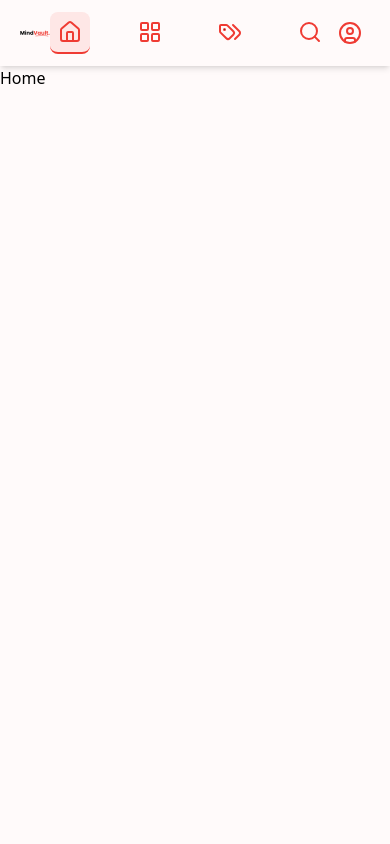
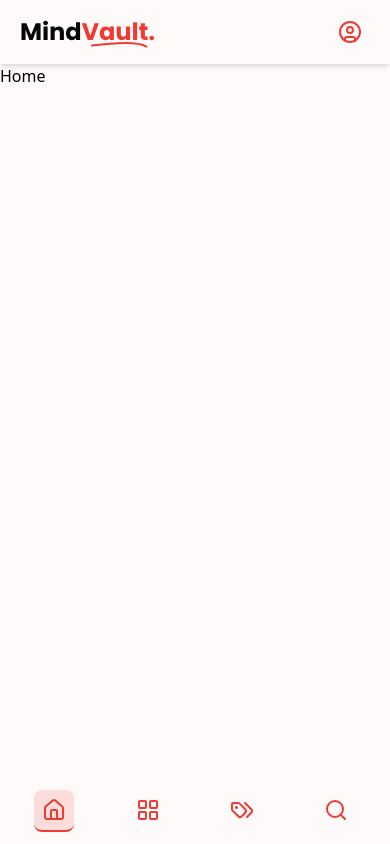
Before and after one commit to aaronwrites/bookmarkManager, a React (Vite) app in the folder bookmarkManager-fe/: page / in a window 390 px wide. Built offline with nearby package versions, Linux system fonts and the light colour scheme.

Commit message:
Altered the nav's behavior to position it in the bottom in smaller devices

```diff
--- a/bookmarkManager-fe/src/components/Nav.tsx
+++ b/bookmarkManager-fe/src/components/Nav.tsx
@@ -2,25 +2,27 @@ import { House, LayoutGrid, Tags, Search } from "lucide-react"
 import NavItem from "./ui/NavItem"
 import ToolTip from "./ui/ToolTip"
 
-const Nav = () => {
+const Nav = ({ navPosition } : {
+    navPosition: "top" | "bottom"
+}) => {
   return (
-    <nav className="relative flex items-center gap-10">
-        <ToolTip text="Home">
+    <nav className="relative flex justify-evenly items-center gap-10">
+        <ToolTip position={navPosition === "top" ? "bottom" : "top"} text="Home">
             <NavItem to="/">
                 <House color="#EF3B33" />
             </NavItem>
         </ToolTip>
-        <ToolTip text="Collections">
+        <ToolTip position={navPosition === "top" ? "bottom" : "top"} text="Collections">
             <NavItem to="/collections">
                 <LayoutGrid color="#EF3B33" />
             </NavItem>
         </ToolTip>
-        <ToolTip text="Tags">
+        <ToolTip position={navPosition === "top" ? "bottom" : "top"} text="Tags">
             <NavItem to="/tags">
                 <Tags color="#EF3B33"/>
             </NavItem>
         </ToolTip>
-        <ToolTip text="Search">
+        <ToolTip position={navPosition === "top" ? "bottom" : "top"} text="Search">
             <NavItem to="/search">
                 <Search color="#EF3B33"/>
             </NavItem>
--- a/bookmarkManager-fe/src/components/ui/Header.tsx
+++ b/bookmarkManager-fe/src/components/ui/Header.tsx
@@ -6,7 +6,12 @@ const Header = () => {
   return (
     <header className="bg-background flex justify-between items-center sticky top-0 w-full py-3 px-5 shadow-md">
         <Logo />
-        <Nav />
+        <div className="hidden lg:block">
+          <Nav navPosition="top" />
+        </div>
+        <div className="fixed bottom-0 lg:hidden left-0 w-full py-3 px-5 z-10 bg-background shadow-xl">
+          <Nav navPosition="bottom" />
+        </div>
         <Avatar />
     </header>
   )
--- a/bookmarkManager-fe/src/components/ui/NavItem.tsx
+++ b/bookmarkManager-fe/src/components/ui/NavItem.tsx
@@ -13,7 +13,7 @@ const NavItem = ({ children, to } : NavItemProps) => {
         {({isActive}) => (
             <div className={cn("p-2 bg-primary bg-opacity-0 border-b-2 border-transparent hover:bg-opacity-10 hover:rounded-lg transition-all duration-300 hover:shadow-md cursor-pointer",
                 {
-                    "bg-primary bg-opacity-10 rounded-lg border-primary" : isActive
+                    "bg-primary bg-opacity-15 rounded-lg border-primary" : isActive
                 }
             )}>
                 { children }
--- a/bookmarkManager-fe/src/pages/Home.tsx
+++ b/bookmarkManager-fe/src/pages/Home.tsx
@@ -1,7 +1,9 @@
 
 const Home = () => {
   return (
-    <div>Home</div>
+    <>
+      <div>Home</div>
+    </>
   )
 }
 
```
